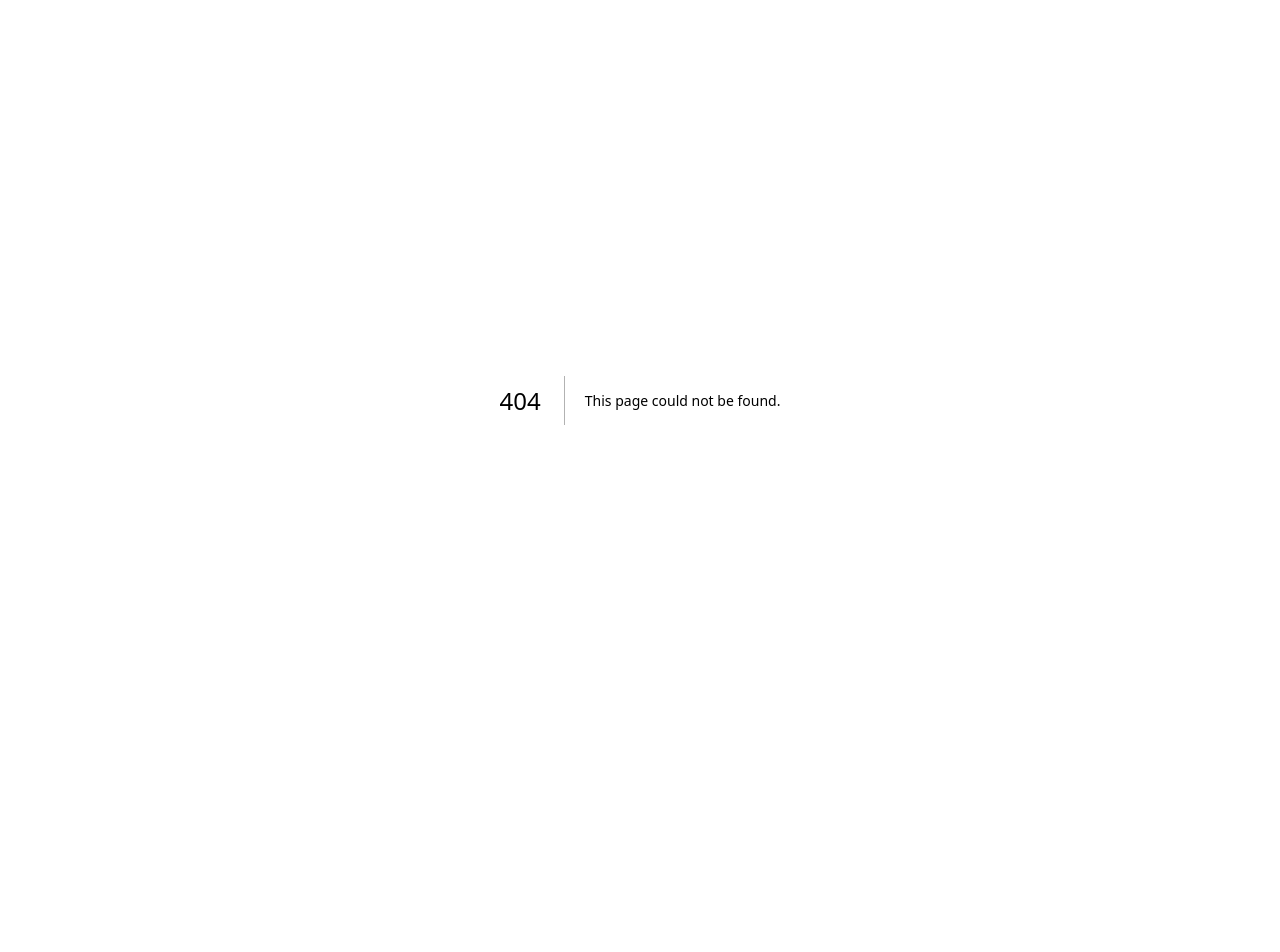
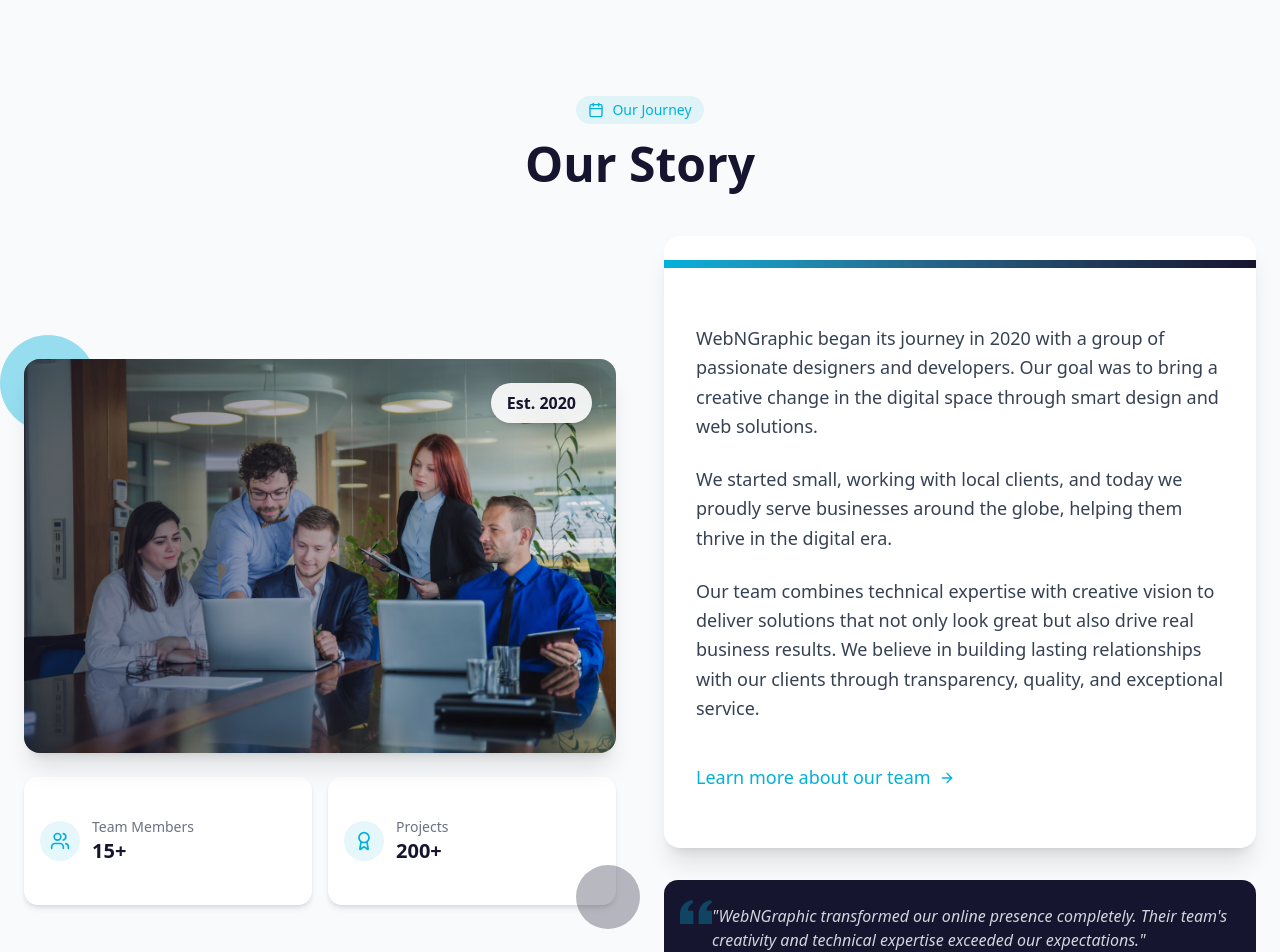
Before and after one commit to Bomstar/WebnGraphic, a Next.js app: page /about in a window 1280 px wide. Before the commit this address had no page. Shown: the top 952 px of the page. Before the commit the page ends 800 px from the top, so only its background shows below. Built offline with nearby package versions, Linux system fonts and the light colour scheme.

Commit message:
Our Story

```diff
--- /dev/null
+++ b/app/about/page.tsx
@@ -0,0 +1,145 @@
+"use client";
+
+import Image from "next/image";
+import { Card, CardContent } from "@/components/ui/card";
+import { Calendar, Users, Award, ArrowRight } from "lucide-react";
+
+export default function OurStory() {
+  return (
+    <section className="py-12 md:py-16 lg:py-24 bg-gray-50">
+      <div className="container mx-auto px-4 sm:px-6">
+        <div className="text-center mb-8 md:mb-12 md:max-w-2xl md:mx-auto">
+          <div className="inline-flex items-center px-3 py-1 rounded-full bg-[#00b1dc]/10 text-[#00b1dc] text-sm font-medium mb-4">
+            <Calendar className="h-4 w-4 mr-2" />
+            Our Journey
+          </div>
+          <h2 className="text-3xl sm:text-4xl md:text-5xl font-bold text-[#16152f]">
+            Our Story
+          </h2>
+        </div>
+
+        <div className="flex flex-col lg:flex-row gap-8 md:gap-12 items-center">
+          <div className="w-full lg:w-1/2 relative order-2 lg:order-1">
+            <div className="hidden md:block absolute -top-6 -left-6 w-16 h-16 md:w-24 md:h-24 bg-[#00b1dc]/40 rounded-full"></div>
+            <div className="hidden md:block absolute -bottom-6 -right-6 w-12 h-12 md:w-16 md:h-16 bg-[#16152f]/30 rounded-full"></div>
+
+            <div className="relative z-10 group rounded-2xl image-anime overflow-hidden shadow-xl">
+              <div className="absolute top-0  left-0 w-full h-full bg-gradient-to-r from-[#16152f]/50 to-transparent z-10"></div>
+              <Image
+                src="/assets/Ourlegacy.png"
+                alt="Our team working together"
+                width={600}
+                height={400}
+                className="w-full transition-all duration-300 group-hover:scale-105 h-auto object-cover"
+              />
+
+              <div className="absolute top-4 right-4 md:top-6 md:right-6 bg-white/90 backdrop-blur-sm px-3 py-1 md:px-4 md:py-2 rounded-full shadow-md z-20">
+                <span className="text-sm md:text-base text-[#16152f] font-bold">
+                  Est. 2020
+                </span>
+              </div>
+            </div>
+
+            <div className="grid grid-cols-2 gap-3 md:gap-4 mt-4 md:mt-6">
+              <Card className="bg-white shadow-md border-none overflow-hidden">
+                <CardContent className="p-3 md:p-4 flex items-center">
+                  <div className="w-8 h-8 md:w-10 md:h-10 rounded-full bg-[#00b1dc]/10 flex items-center justify-center mr-2 md:mr-3">
+                    <Users className="h-4 w-4 md:h-5 md:w-5 text-[#00b1dc]" />
+                  </div>
+                  <div>
+                    <p className="text-xs md:text-sm text-gray-500">
+                      Team Members
+                    </p>
+                    <p className="text-lg md:text-xl font-bold text-[#16152f]">
+                      15+
+                    </p>
+                  </div>
+                </CardContent>
+              </Card>
+
+              <Card className="bg-white shadow-md border-none overflow-hidden">
+                <CardContent className="p-3 md:p-4 flex items-center">
+                  <div className="w-8 h-8 md:w-10 md:h-10 rounded-full bg-[#00b1dc]/10 flex items-center justify-center mr-2 md:mr-3">
+                    <Award className="h-4 w-4 md:h-5 md:w-5 text-[#00b1dc]" />
+                  </div>
+                  <div>
+                    <p className="text-xs md:text-sm text-gray-500">Projects</p>
+                    <p className="text-lg md:text-xl font-bold text-[#16152f]">
+                      200+
+                    </p>
+                  </div>
+                </CardContent>
+              </Card>
+            </div>
+          </div>
+
+          <div className="w-full lg:w-1/2 order-1 lg:order-2">
+            <Card className="bg-white border-none shadow-xl rounded-2xl overflow-hidden">
+              <div className="h-1 md:h-2 bg-gradient-to-r from-[#00b1dc] to-[#16152f]"></div>
+              <CardContent className="p-5 sm:p-6 md:p-8">
+                <div className="space-y-4 md:space-y-6 text-gray-700 text-base md:text-lg leading-relaxed">
+                  <p>
+                    WebNGraphic began its journey in 2020 with a group of
+                    passionate designers and developers. Our goal was to bring a
+                    creative change in the digital space through smart design
+                    and web solutions.
+                  </p>
+                  <p>
+                    We started small, working with local clients, and today we
+                    proudly serve businesses around the globe, helping them
+                    thrive in the digital era.
+                  </p>
+                  <p className="hidden sm:block">
+                    Our team combines technical expertise with creative vision
+                    to deliver solutions that not only look great but also drive
+                    real business results. We believe in building lasting
+                    relationships with our clients through transparency,
+                    quality, and exceptional service.
+                  </p>
+
+                  <div className="pt-2 md:pt-4">
+                    <a
+                      href="/about"
+                      className="group inline-flex items-center text-[#00b1dc] font-medium hover:text-[#0098c1] transition-colors"
+                    >
+                      Learn more about our team
+                      <ArrowRight className="ml-2 h-4 w-4 transition-transform group-hover:translate-x-1" />
+                    </a>
+                  </div>
+                </div>
+              </CardContent>
+            </Card>
+
+            <div className="mt-6 md:mt-8 bg-[#16152f] rounded-xl p-4 sm:p-5 md:p-6 text-white relative">
+              <svg
+                className="absolute top-3 left-3 md:top-4 md:left-4 h-6 w-6 md:h-8 md:w-8 text-[#00b1dc]/30"
+                fill="currentColor"
+                viewBox="0 0 24 24"
+              >
+                <path d="M14.017 21v-7.391c0-5.704 3.731-9.57 8.983-10.609l.995 2.151c-2.432.917-3.995 3.638-3.995 5.849h4v10h-9.983zm-14.017 0v-7.391c0-5.704 3.748-9.57 9-10.609l.996 2.151c-2.433.917-3.996 3.638-3.996 5.849h3.983v10h-9.983z" />
+              </svg>
+              <div className="ml-4 md:ml-6">
+                <p className="italic text-sm md:text-base text-gray-300">
+                  "WebNGraphic transformed our online presence completely. Their
+                  team's creativity and technical expertise exceeded our
+                  expectations."
+                </p>
+                <div className="mt-3 md:mt-4 flex items-center">
+                  <div className="w-6 h-6 md:w-8 md:h-8 rounded-full bg-[#00b1dc] flex items-center justify-center text-white font-bold text-xs md:text-sm">
+                    C
+                  </div>
+                  <div className="ml-2 md:ml-3">
+                    <p className="text-xs md:text-sm font-medium">
+                      Client Name
+                    </p>
+                    <p className="text-xs text-gray-400">CEO, Company Inc.</p>
+                  </div>
+                </div>
+              </div>
+            </div>
+          </div>
+        </div>
+      </div>
+    </section>
+  );
+}
```
